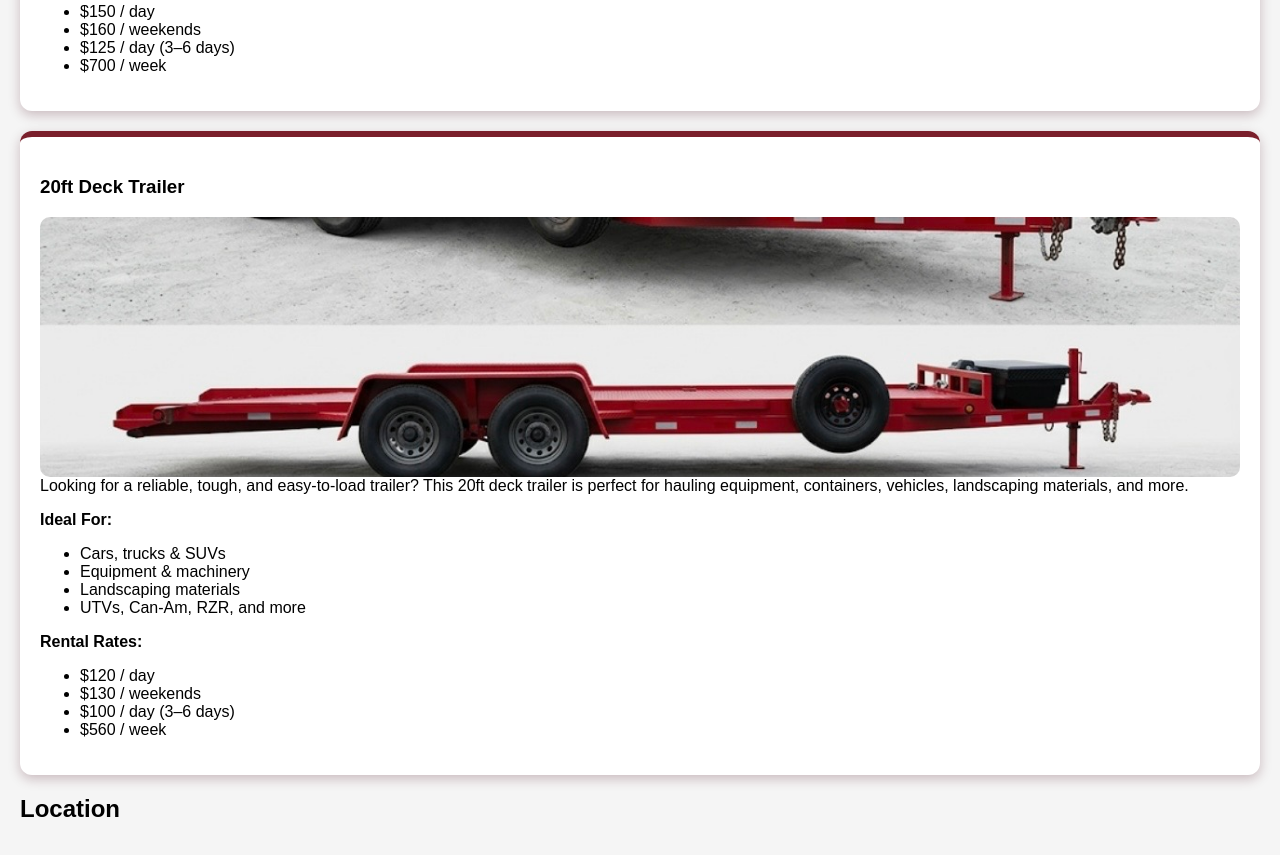
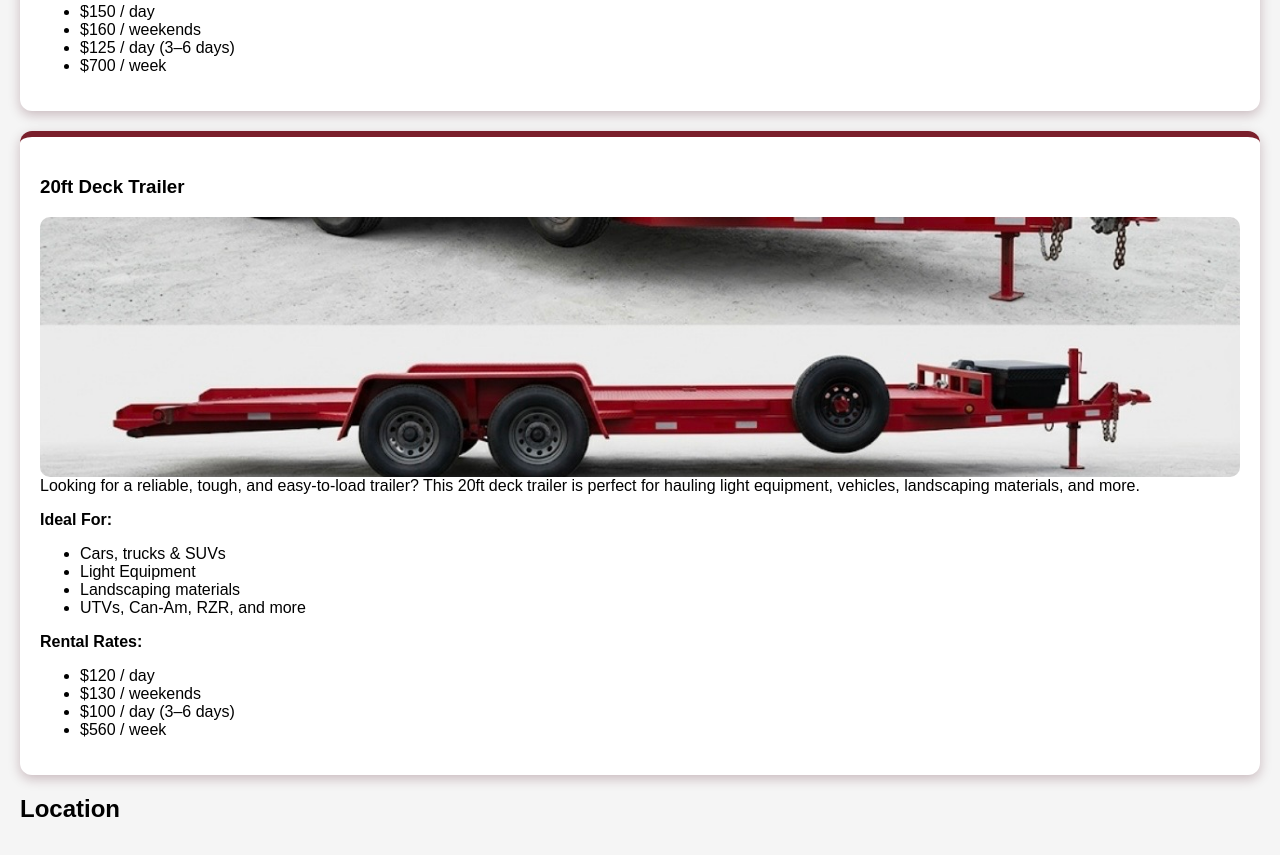
Before and after one commit to trailerrentals/trailer-website, a plain HTML site: page index.html in a window 1280 px wide. Shown: the part 1073-1928 px from the top of the page. Drawn offline with Linux system fonts and the light colour scheme; grey boxes are pictures that could not be loaded.

Commit message:
Update index.html

```diff
--- a/index.html
+++ b/index.html
@@ -120,13 +120,13 @@
   <img src="https://raw.githubusercontent.com/trailerrentals/trailer-website/main/IMG_0716.jpg"
      style="width:100%; height:260px; object-fit:cover; border-radius:10px; display:block;"
   <p>
-  Looking for a reliable, tough, and easy-to-load trailer? This 20ft deck trailer is perfect for hauling equipment, containers, vehicles, landscaping materials, and more.
+  Looking for a reliable, tough, and easy-to-load trailer? This 20ft deck trailer is perfect for hauling light equipment, vehicles, landscaping materials, and more.
   </p>
 
   <p><strong>Ideal For:</strong></p>
   <ul>
     <li>Cars, trucks & SUVs</li>
-    <li>Equipment & machinery</li>
+    <li>Light Equipment</li>
     <li>Landscaping materials</li>
     <li>UTVs, Can-Am, RZR, and more</li>
   </ul>
```
